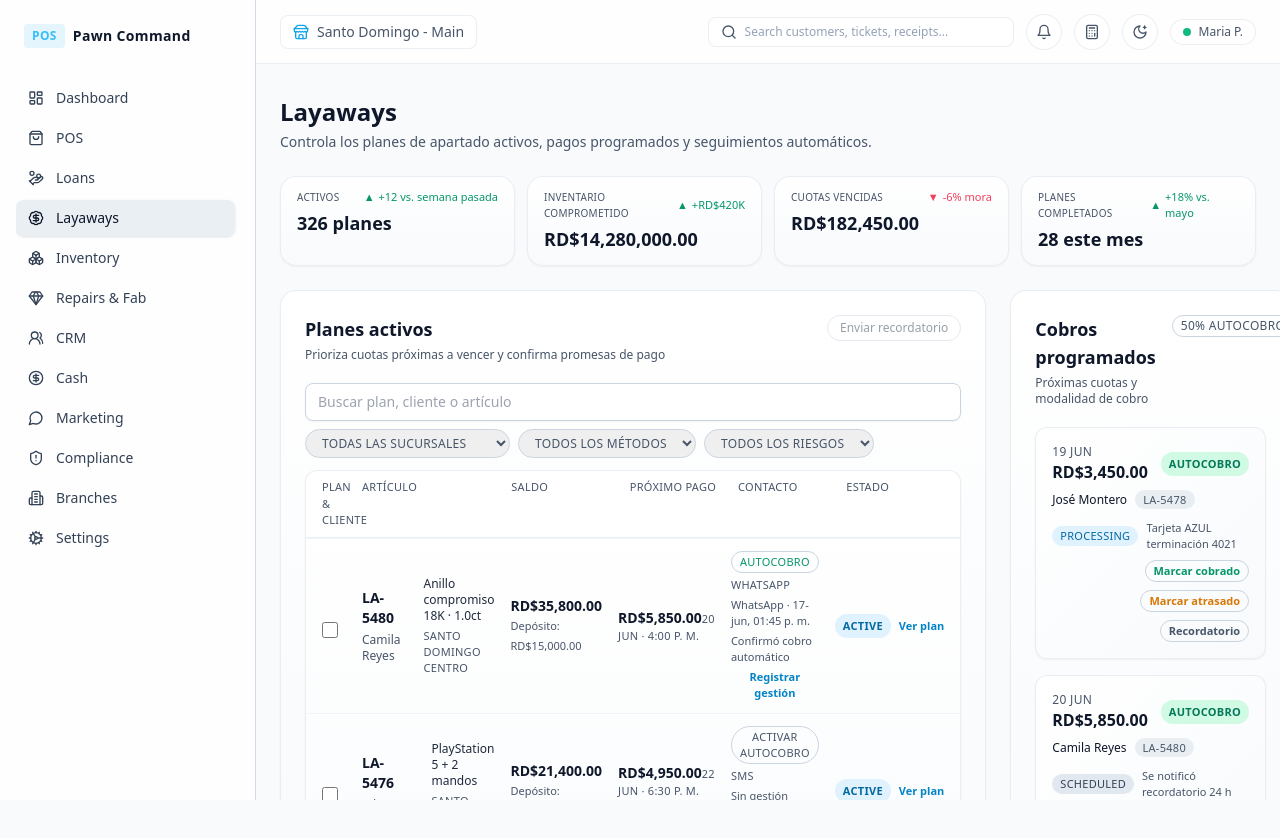
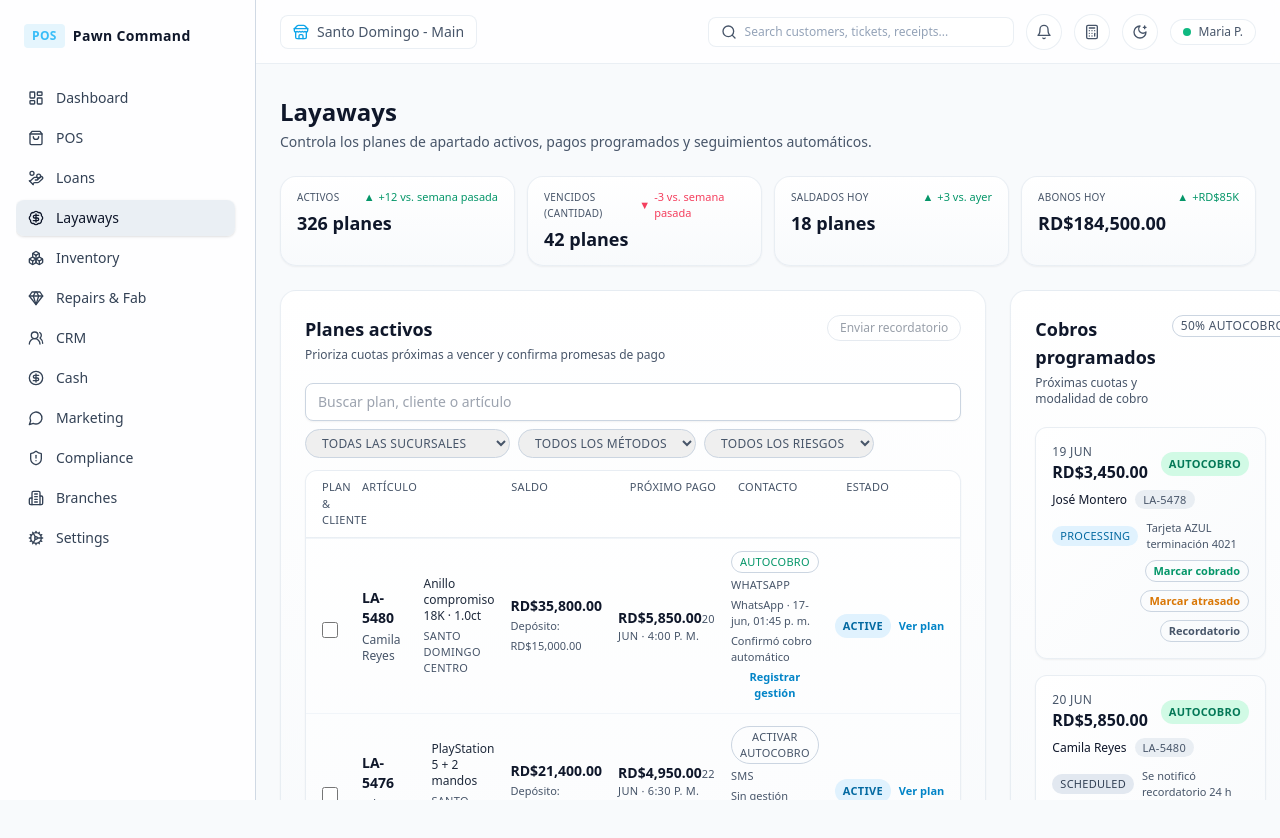
Before and after one commit to dennisc27/pos, a Next.js app: page /layaways in a window 1280 px wide. Shown: the top 838 px of the page. Built offline with nearby package versions, Linux system fonts and the light colour scheme.

Commit message:
Update layaway summary metrics

```diff
--- a/app/layaways/page.tsx
+++ b/app/layaways/page.tsx
@@ -17,9 +17,9 @@ import { formatContactTimestamp, formatCurrency, formatPercent } from "@/compone
 
 const summaryBaselines = {
   activePlans: 326,
-  committedInventory: 14_280_000,
-  overdueInstallments: 182_450,
-  completedThisMonth: 28,
+  overduePlans: 42,
+  settledToday: 18,
+  paymentsToday: 184_500,
 };
 
 const INITIAL_ACTIVE_PLANS: LayawayPlan[] = [
@@ -199,6 +199,12 @@ const INITIAL_SCHEDULE: PaymentScheduleItem[] = [
   },
 ];
 
+const INITIAL_COMPLETED_COUNT = INITIAL_SCHEDULE.filter((item) => item.status === "completed").length;
+const INITIAL_COMPLETED_AMOUNT = INITIAL_SCHEDULE.filter((item) => item.status === "completed").reduce(
+  (sum, item) => sum + item.amount,
+  0,
+);
+
 const INITIAL_REMINDERS: EngagementReminder[] = [
   {
     id: "rem-1",
@@ -345,8 +351,17 @@ export default function LayawaysPage() {
     [overduePlans, overdueFilters],
   );
 
-  const committedInventory = activePlans.reduce((sum, plan) => sum + plan.balance + plan.deposit, 0);
-  const overdueBalance = overduePlans.reduce((sum, plan) => sum + plan.nextPaymentAmount, 0);
+  const completedToday = useMemo(
+    () => schedule.filter((item) => item.status === "completed").length,
+    [schedule],
+  );
+  const completedAmount = useMemo(
+    () =>
+      schedule
+        .filter((item) => item.status === "completed")
+        .reduce((sum, item) => sum + item.amount, 0),
+    [schedule],
+  );
 
   const summaryMetrics: LayawaySummaryMetric[] = [
     {
@@ -356,23 +371,24 @@ export default function LayawaysPage() {
       change: { direction: "up", label: "+12 vs. semana pasada" },
     },
     {
-      label: "Inventario comprometido",
-      value: formatCurrency(summaryBaselines.committedInventory + committedInventory -
-        INITIAL_ACTIVE_PLANS.reduce((sum, plan) => sum + plan.balance + plan.deposit, 0)),
-      change: { direction: "up", label: "+RD$420K" },
+      label: "Vencidos (cantidad)",
+      value: `${summaryBaselines.overduePlans + overduePlans.length - INITIAL_OVERDUE_PLANS.length} planes`,
+      accent: "text-amber-600 dark:text-amber-300",
+      change: { direction: "down", label: "-3 vs. semana pasada" },
     },
     {
-      label: "Cuotas vencidas",
-      value: formatCurrency(summaryBaselines.overdueInstallments + overdueBalance -
-        INITIAL_OVERDUE_PLANS.reduce((sum, plan) => sum + plan.nextPaymentAmount, 0)),
-      accent: "text-amber-600 dark:text-amber-300",
-      change: { direction: "down", label: "-6% mora" },
+      label: "Saldados hoy",
+      value: `${summaryBaselines.settledToday + completedToday - INITIAL_COMPLETED_COUNT} planes`,
+      accent: "text-sky-600 dark:text-sky-300",
+      change: { direction: "up", label: "+3 vs. ayer" },
     },
     {
-      label: "Planes completados",
-      value: `${summaryBaselines.completedThisMonth} este mes`,
-      accent: "text-sky-600 dark:text-sky-300",
-      change: { direction: "up", label: "+18% vs. mayo" },
+      label: "Abonos hoy",
+      value: formatCurrency(
+        summaryBaselines.paymentsToday + completedAmount - INITIAL_COMPLETED_AMOUNT,
+      ),
+      accent: "text-emerald-600 dark:text-emerald-300",
+      change: { direction: "up", label: "+RD$85K" },
     },
   ];
 
```
